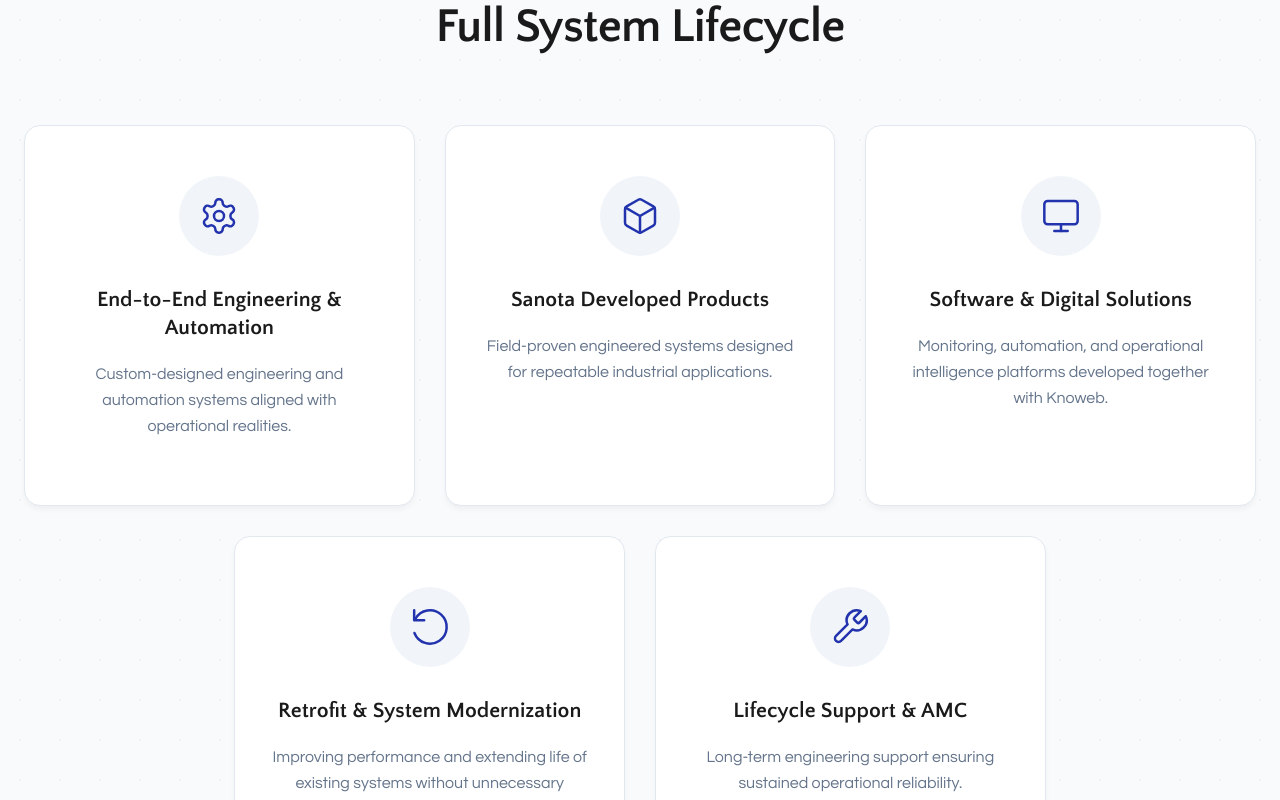
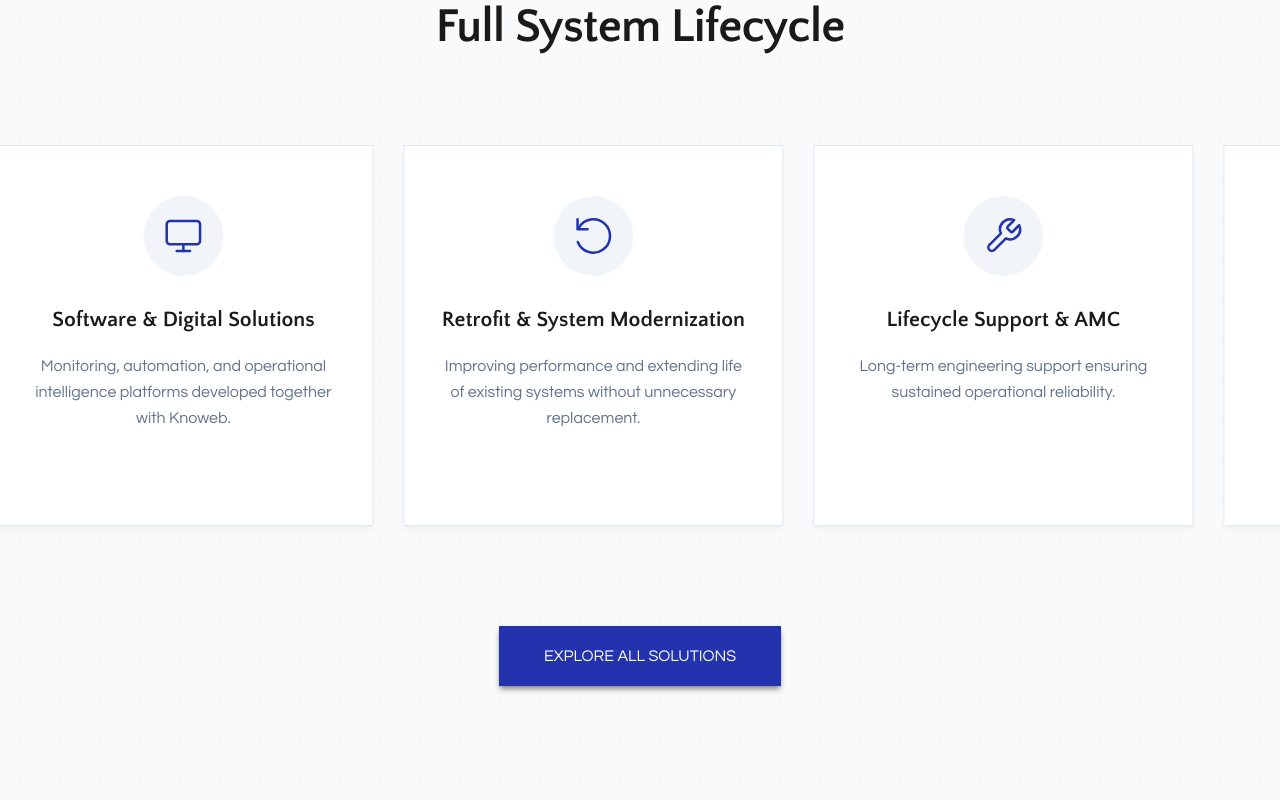
Before and after one commit to Knoweb/sanota-site, a React (Vite) app: page / in a window 1280 px wide. Shown: the part 2020-2820 px from the top of the page. Built offline with nearby package versions, Linux system fonts and the light colour scheme.

Commit message:
Implement horizontal sliding ticker for Core Capabilities with zero border-radius

```diff
--- a/src/pages/Home/Home.css
+++ b/src/pages/Home/Home.css
@@ -486,22 +486,25 @@
     letter-spacing: -1px;
 }
 
-.capabilities-grid {
-    display: flex;
-    flex-wrap: wrap;
-    justify-content: center;
-    gap: 30px;
-    max-width: 1300px;
-    margin: 0 auto;
+.capabilities-ticker-wrapper {
+    overflow: hidden;
+    padding: 20px 0 60px;
+    width: 100%;
     position: relative;
     z-index: 1;
 }
 
+.capabilities-ticker-content {
+    display: flex;
+    gap: 30px;
+    width: max-content;
+}
+
 .capability-card {
-    flex: 0 1 calc(33.333% - 20px);
+    flex: 0 0 380px;
     background: #ffffff;
     border: 1px solid #e2e8f0;
-    border-radius: 16px;
+    border-radius: 0 !important;
     padding: 50px 35px;
     text-align: center;
     transition: all 0.4s cubic-bezier(0.165, 0.84, 0.44, 1);
@@ -509,7 +512,6 @@
     display: flex;
     flex-direction: column;
     align-items: center;
-    min-width: 340px;
 }
 
 .capability-card:hover {
@@ -552,7 +554,7 @@
 }
 
 .capabilities-cta {
-    margin-top: 80px;
+    margin-top: 40px;
     text-align: center;
     position: relative;
     z-index: 1;
@@ -575,7 +577,7 @@
 
 @media (max-width: 1200px) {
     .capability-card {
-        flex: 0 1 calc(50% - 15px);
+        flex: 0 0 340px;
     }
 }
 
@@ -585,8 +587,8 @@
     }
 
     .capability-card {
-        flex: 1 1 100%;
-        min-width: auto;
+        flex: 0 0 300px;
+        padding: 40px 25px;
     }
 }
 
--- a/src/pages/Home/Home.jsx
+++ b/src/pages/Home/Home.jsx
@@ -270,87 +270,70 @@ const Home = () => {
 
             {/* Core Capability Areas (5 Pillars) */}
             <section className="capabilities-section">
-                <div className="container">
                 <div className="capabilities-header">
                     <p className="capabilities-tagline">CORE CAPABILITY AREAS</p>
                     <h2 className="capabilities-title">Integrated Capability Across the <br />Full System Lifecycle</h2>
                 </div>
 
-                    <div className="capabilities-grid">
+                <div className="capabilities-ticker-wrapper">
                     <motion.div
-                            className="capability-card"
-                            initial={{ opacity: 0, y: 30 }}
-                            whileInView={{ opacity: 1, y: 0 }}
-                            viewport={{ once: true }}
-                            transition={{ duration: 0.6 }}
+                        className="capabilities-ticker-content"
+                        animate={{ x: ["0%", "-50%"] }}
+                        transition={{
+                            duration: 30,
+                            repeat: Infinity,
+                            ease: "linear"
+                        }}
                     >
+                        {/* First set of 5 cards */}
+                        {[1, 2].map((set) => (
+                            <React.Fragment key={set}>
+                                <div className="capability-card">
                                     <div className="capability-icon">
                                         <svg width="40" height="40" viewBox="0 0 24 24" fill="none" stroke="currentColor" strokeWidth="1.5" strokeLinecap="round" strokeLinejoin="round"><path d="M12.22 2h-.44a2 2 0 0 0-2 2v.18a2 2 0 0 1-1 1.73l-.43.25a2 2 0 0 1-2 0l-.15-.08a2 2 0 0 0-2.73.73l-.22.38a2 2 0 0 0 .73 2.73l.15.1a2 2 0 0 1 1 1.72v.51a2 2 0 0 1-1 1.74l-.15.09a2 2 0 0 0-.73 2.73l.22.38a2 2 0 0 0 2.73.73l.15-.08a2 2 0 0 1 2 0l.43.25a2 2 0 0 1 1 1.73V20a2 2 0 0 0 2 2h.44a2 2 0 0 0 2-2v-.18a2 2 0 0 1 1-1.73l.43-.25a2 2 0 0 1 2 0l.15.08a2 2 0 0 0 2.73-.73l.22-.39a2 2 0 0 0-.73-2.73l-.15-.08a2 2 0 0 1-1-1.74v-.5a2 2 0 0 1 1-1.74l.15-.09a2 2 0 0 0 .73-2.73l-.22-.38a2 2 0 0 0-2.73-.73l-.15.08a2 2 0 0 1-2 0l-.43-.25a2 2 0 0 1-1-1.73V4a2 2 0 0 0-2-2z"></path><circle cx="12" cy="12" r="3"></circle></svg>
                                     </div>
                                     <h3 className="capability-card-title">End-to-End Engineering & Automation</h3>
                                     <p className="capability-card-description">Custom-designed engineering and automation systems aligned with operational realities.</p>
-                        </motion.div>
+                                </div>
 
-                        <motion.div
-                            className="capability-card"
-                            initial={{ opacity: 0, y: 30 }}
-                            whileInView={{ opacity: 1, y: 0 }}
-                            viewport={{ once: true }}
-                            transition={{ duration: 0.6, delay: 0.1 }}
-                        >
+                                <div className="capability-card">
                                     <div className="capability-icon">
                                         <svg width="40" height="40" viewBox="0 0 24 24" fill="none" stroke="currentColor" strokeWidth="1.5" strokeLinecap="round" strokeLinejoin="round"><path d="M21 8a2 2 0 0 0-1-1.73l-7-4a2 2 0 0 0-2 0l-7 4A2 2 0 0 0 3 8v8a2 2 0 0 0 1 1.73l7 4a2 2 0 0 0 2 0l7-4A2 2 0 0 0 21 16Z"></path><path d="m3.3 7 8.7 5 8.7-5"></path><path d="M12 22V12"></path></svg>
                                     </div>
                                     <h3 className="capability-card-title">Sanota Developed Products</h3>
                                     <p className="capability-card-description">Field-proven engineered systems designed for repeatable industrial applications.</p>
-                        </motion.div>
+                                </div>
 
-                        <motion.div
-                            className="capability-card"
-                            initial={{ opacity: 0, y: 30 }}
-                            whileInView={{ opacity: 1, y: 0 }}
-                            viewport={{ once: true }}
-                            transition={{ duration: 0.6, delay: 0.2 }}
-                        >
+                                <div className="capability-card">
                                     <div className="capability-icon">
                                         <svg width="40" height="40" viewBox="0 0 24 24" fill="none" stroke="currentColor" strokeWidth="1.5" strokeLinecap="round" strokeLinejoin="round"><rect x="2" y="3" width="20" height="14" rx="2" ry="2"></rect><line x1="8" y1="21" x2="16" y2="21"></line><line x1="12" y1="17" x2="12" y2="21"></line></svg>
                                     </div>
                                     <h3 className="capability-card-title">Software & Digital Solutions</h3>
                                     <p className="capability-card-description">Monitoring, automation, and operational intelligence platforms developed together with Knoweb.</p>
-                        </motion.div>
+                                </div>
 
-                        <motion.div
-                            className="capability-card"
-                            initial={{ opacity: 0, y: 30 }}
-                            whileInView={{ opacity: 1, y: 0 }}
-                            viewport={{ once: true }}
-                            transition={{ duration: 0.6, delay: 0.3 }}
-                        >
+                                <div className="capability-card">
                                     <div className="capability-icon">
                                         <svg width="40" height="40" viewBox="0 0 24 24" fill="none" stroke="currentColor" strokeWidth="1.5" strokeLinecap="round" strokeLinejoin="round"><path d="M2.5 2v6h6"></path><path d="M2.66 15.57a10 10 0 1 0 .57-8.38"></path></svg>
                                     </div>
                                     <h3 className="capability-card-title">Retrofit & System Modernization</h3>
                                     <p className="capability-card-description">Improving performance and extending life of existing systems without unnecessary replacement.</p>
-                        </motion.div>
+                                </div>
 
-                        <motion.div
-                            className="capability-card"
-                            initial={{ opacity: 0, y: 30 }}
-                            whileInView={{ opacity: 1, y: 0 }}
-                            viewport={{ once: true }}
-                            transition={{ duration: 0.6, delay: 0.4 }}
-                        >
+                                <div className="capability-card">
                                     <div className="capability-icon">
                                         <svg width="40" height="40" viewBox="0 0 24 24" fill="none" stroke="currentColor" strokeWidth="1.5" strokeLinecap="round" strokeLinejoin="round"><path d="M14.7 6.3a1 1 0 0 0 0 1.4l1.6 1.6a1 1 0 0 0 1.4 0l3.77-3.77a6 6 0 0 1-7.94 7.94l-6.91 6.91a2.12 2.12 0 0 1-3-3l6.91-6.91a6 6 0 0 1 7.94-7.94l-3.76 3.76z"></path></svg>
                                     </div>
                                     <h3 className="capability-card-title">Lifecycle Support & AMC</h3>
                                     <p className="capability-card-description">Long-term engineering support ensuring sustained operational reliability.</p>
+                                </div>
+                            </React.Fragment>
+                        ))}
                     </motion.div>
                 </div>
 
                 <div className="capabilities-cta">
                     <Link to="/solutions" className="btn btn-primary">EXPLORE ALL SOLUTIONS</Link>
-                    </div>
                 </div>
             </section>
 
```
Lines whose indentation alone changed are shown as unchanged.
